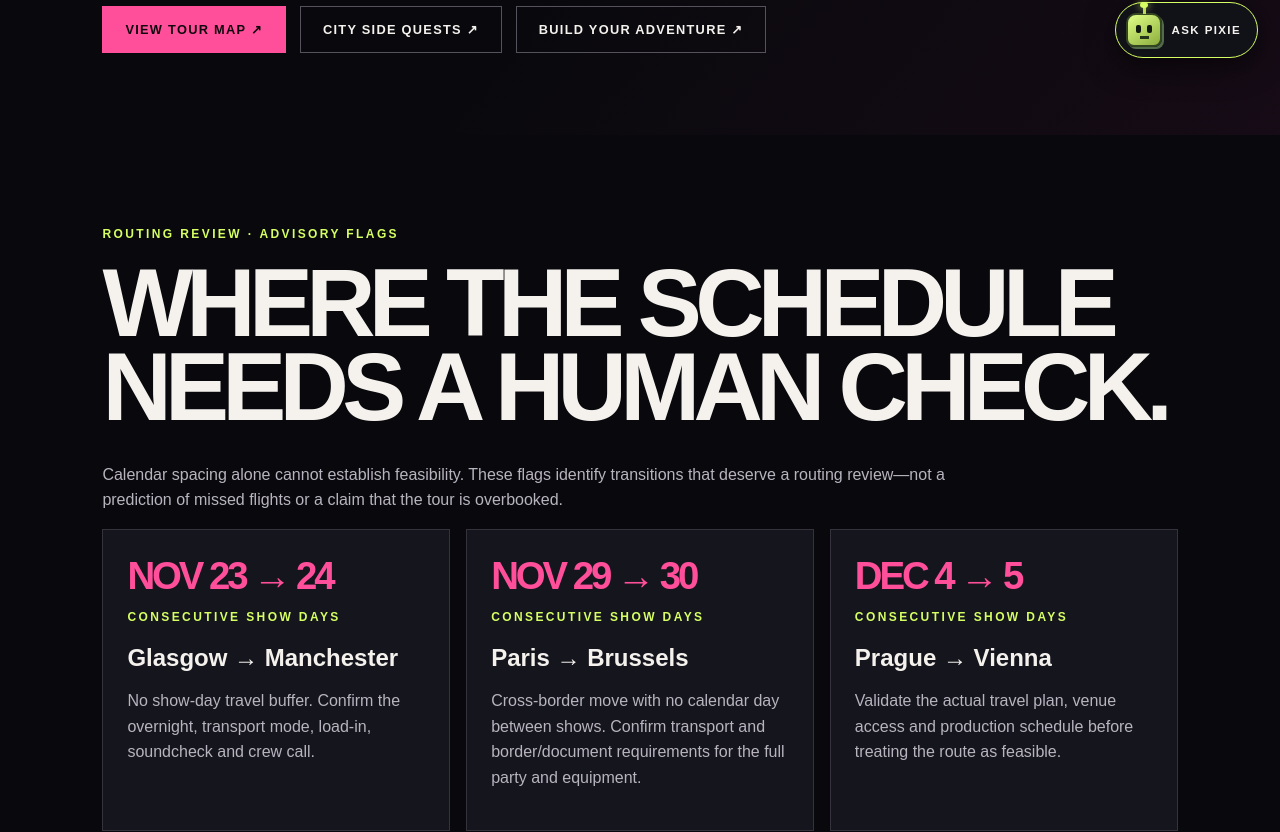
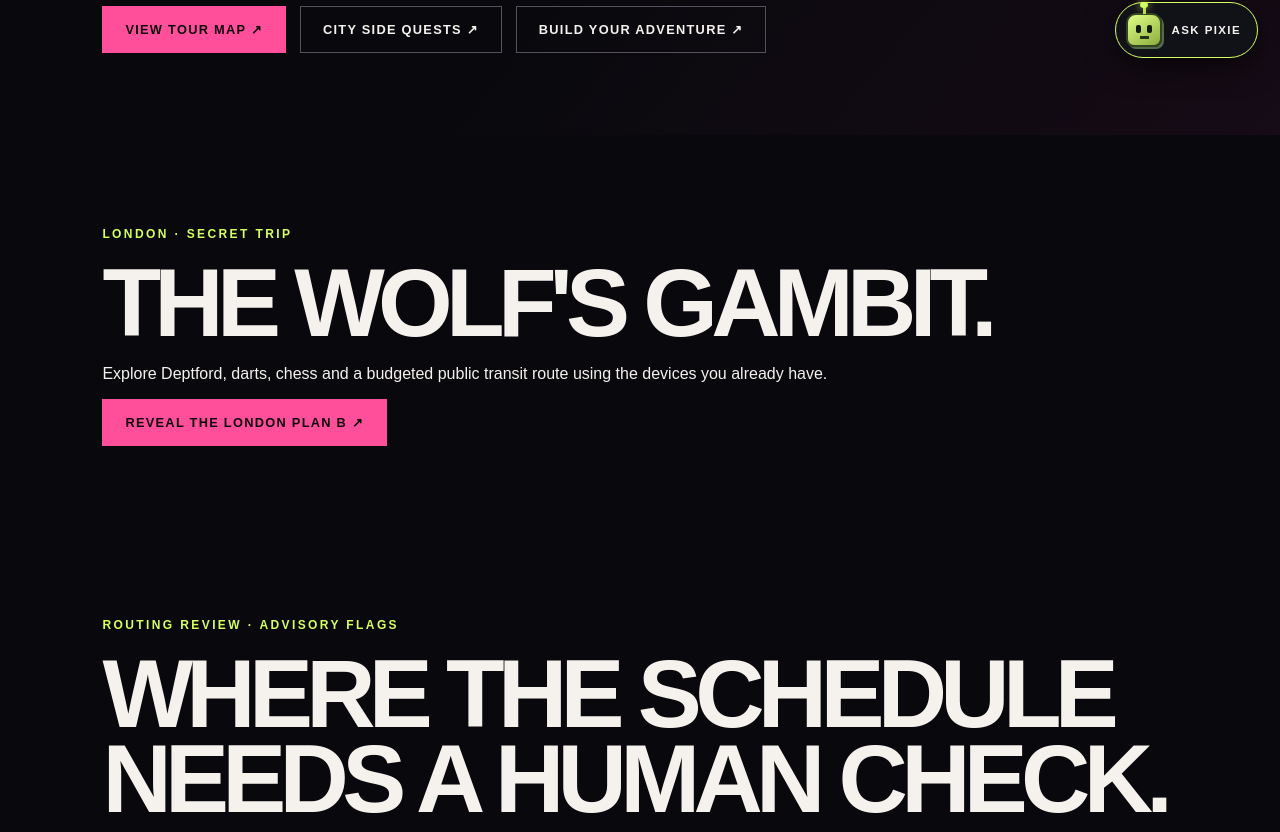
Before and after one commit to Loptr-Lab/pay-it-forward, a Next.js app: page /tour-resilience in a window 1280 px wide. Shown: the part 720-1552 px from the top of the page. Built offline with nearby package versions, Linux system fonts and the light colour scheme.

Commit message:
Link London Plan B from existing src/app/tour-resilience/page.tsx

```diff
--- a/src/app/tour-resilience/page.tsx
+++ b/src/app/tour-resilience/page.tsx
@@ -37,7 +37,7 @@ export default function TourResiliencePage() {
       <div className="hero-actions"><Link className="button primary" href="/route/">VIEW TOUR MAP ↗</Link><Link className="button secondary" href="/tour-side-quests/">CITY SIDE QUESTS ↗</Link><Link className="button secondary" href="/adventure/#make-an-adventure">BUILD YOUR ADVENTURE ↗</Link></div>
     </section>
 
-    <section className="route-stops">
+    <section className="route-stops"><p className="eyebrow">LONDON · SECRET TRIP</p><h2>THE WOLF&apos;S GAMBIT.</h2><p>Explore Deptford, darts, chess and a budgeted public transit route using the devices you already have.</p><Link className="button primary" href="/tour-resilience/london/">REVEAL THE LONDON PLAN B ↗</Link></section><section className="route-stops">
       <p className="eyebrow">ROUTING REVIEW · ADVISORY FLAGS</p><h2>WHERE THE SCHEDULE<br/>NEEDS A HUMAN CHECK.</h2>
       <p className="route-note">Calendar spacing alone cannot establish feasibility. These flags identify transitions that deserve a routing review—not a prediction of missed flights or a claim that the tour is overbooked.</p>
       <div className="route-cards">{routePressure.map((item) => <article className="route-card" key={item.route}><span className="route-num">{item.dates}</span><p className="eyebrow">{item.flag}</p><h3>{item.route}</h3><p>{item.note}</p></article>)}</div>
```
